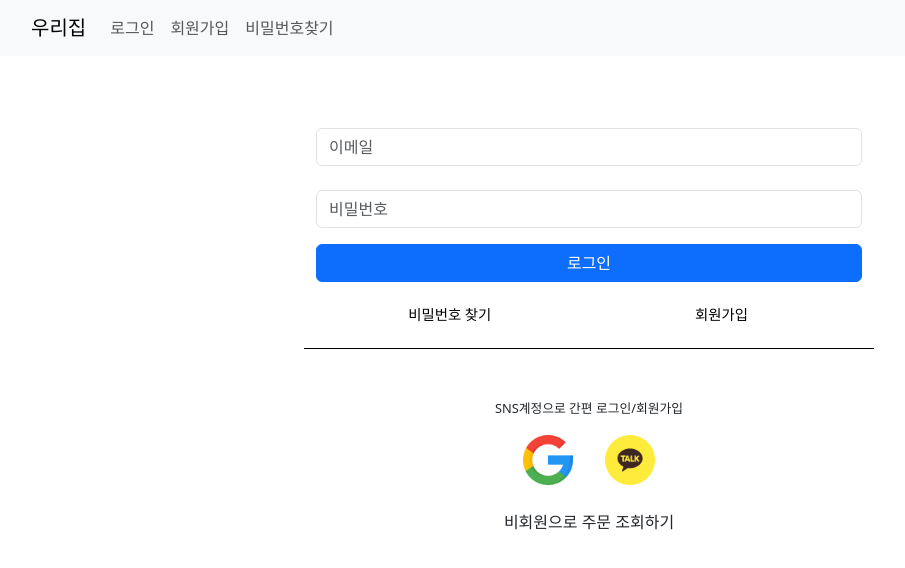
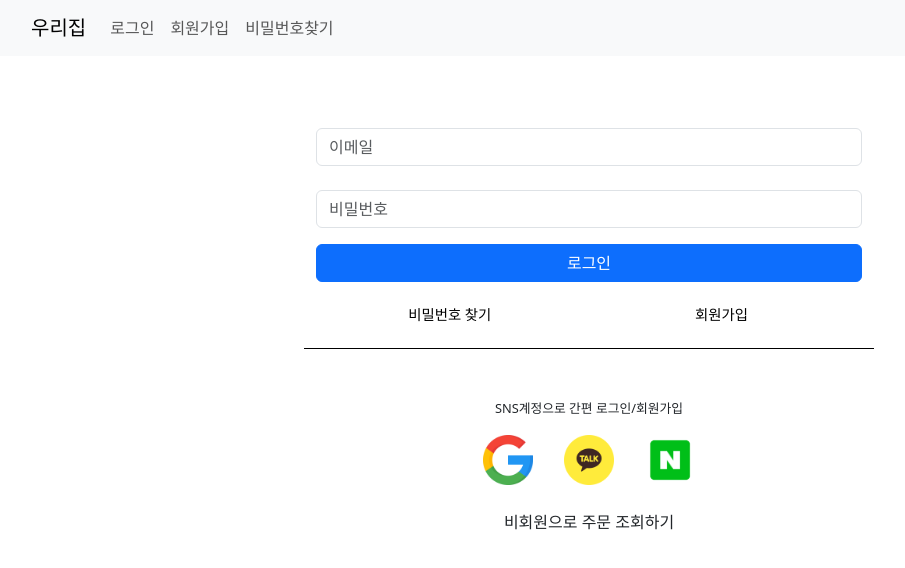
Before and after one commit to Regulus55/house, a React (Create React App) app: page /login in a window 1280 px wide. Shown: the top 568 px of the page, without its empty margins (51-956 px from the left). Built offline with nearby package versions, Linux system fonts and the light colour scheme.

Commit message:
loginpage navericon

```diff
--- a/src/pages/Login.js
+++ b/src/pages/Login.js
@@ -8,6 +8,7 @@ import {useForm} from "react-hook-form";
 import useLoginUser from "../hooks/useLoginUser";
 import kakaoicon from '../kakaoicon.png'
 import googleicon from '../googleicon.png'
+import navericon from '../navericon.png'
 
 const Login = () => {
     const {
@@ -71,6 +72,11 @@ const Login = () => {
             img: kakaoicon,
             func: () => console.log('kakao')
         },
+        {
+            title: 'naver',
+            img: navericon,
+            func: () => console.log('naver')
+        }
     ]
 
     //
--- a/src/pages/Privacy.js
+++ b/src/pages/Privacy.js
@@ -34,71 +34,9 @@ const Privacy = () => {
 
     const {register, handleSubmit, formState: {errors}} = useForm({
         defaultValues: {
-            bornArea: data?.bornArea || "", // 데이터가 있으면 그 값을, 없으면 빈 문자열
+            bornArea: data?.bornArea || "",
         },
     });
-
-
-    // const getProfileInfo = async () => {
-    //     try {
-    //         const token = localStorage.getItem('token');
-    //         const config = {
-    //             headers: {
-    //                 Authorization: `Bearer ${token}`,
-    //             }
-    //         }
-    //         const {data} = await axios.get('http://localhost:7070/api/auth', config)
-    //         // ^^유알엘에 필요한 정보가 담겨있고, config 에 authorization 정보를 담겨있다
-    //         console.log('getProfileInfo', data.body.profile)
-    //         const {
-    //             country,
-    //             bornArea,
-    //             addressOfHome,
-    //             activityArea,
-    //             age,
-    //             birth,
-    //             gender,
-    //             height,
-    //             bodyType,
-    //             drinking,
-    //             smoking,
-    //             bloodType,
-    //             mbtiType,
-    //             selfIntroduce
-    //         } = data.body.profile
-    //
-    //
-    //         setProfileInfo(data.body.profile)
-    //         setCountry(country)
-    //         setBornArea(bornArea)
-    //         setAddressOfHome(addressOfHome)
-    //         setActivityArea(activityArea)
-    //         setBirth(birth)
-    //         setBirthDate(prevBirth => ({
-    //             ...prevBirth,
-    //             year: new Date(birth).getFullYear(),
-    //             month: new Date(birth).getMonth() + 1,
-    //             day: new Date(birth).getDate()
-    //             // ^^^ birth 데이터 받아온걸 new Date 형태로 바꾸고, getFullYear 붙임.
-    //             // birth를 console 찍어보면 2009-05-11T15:00:00.000Z 이렇게나옴
-    //         }));
-    //         setAge(age)
-    //         setGender(gender)
-    //         setHeight(height)
-    //         setBodyType(bodyType)
-    //         setDrinking(drinking)
-    //         setSmoking(smoking)
-    //         setBloodType(bloodType)
-    //         setMbtiType(mbtiType)
-    //         setSelfIntroduce(selfIntroduce)
-    //
-    //     } catch (err) {
-    //         console.log('겟인포에러', err)
-    //     }
-    // }
-
-// console.log('ddddddd',Object.keys(profileInfo).length === 0)
-//     ^^^ 개인정보생성 데이터 없는지 알아보는 자바스크립트
 
     const createPrivacy = async (e) => {
         e.preventDefault()
```
Also changed, not shown: src/navericon.png (added).
